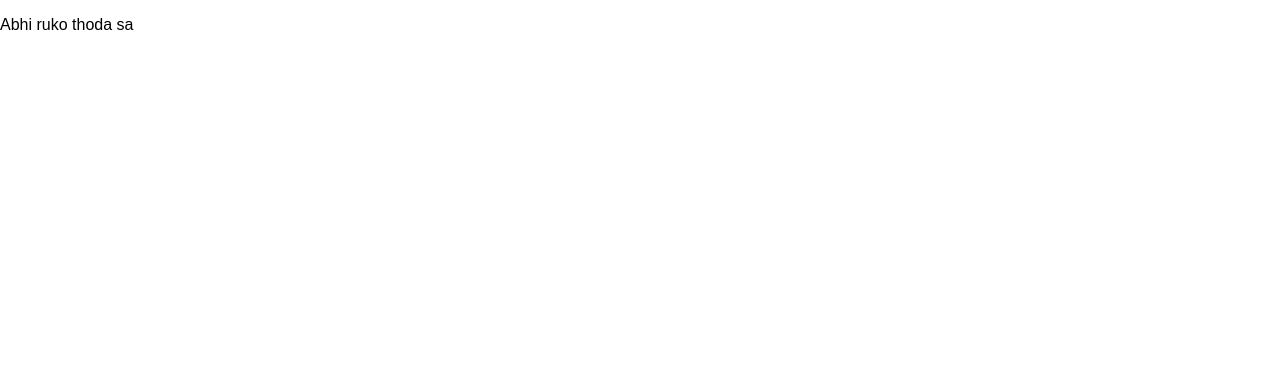
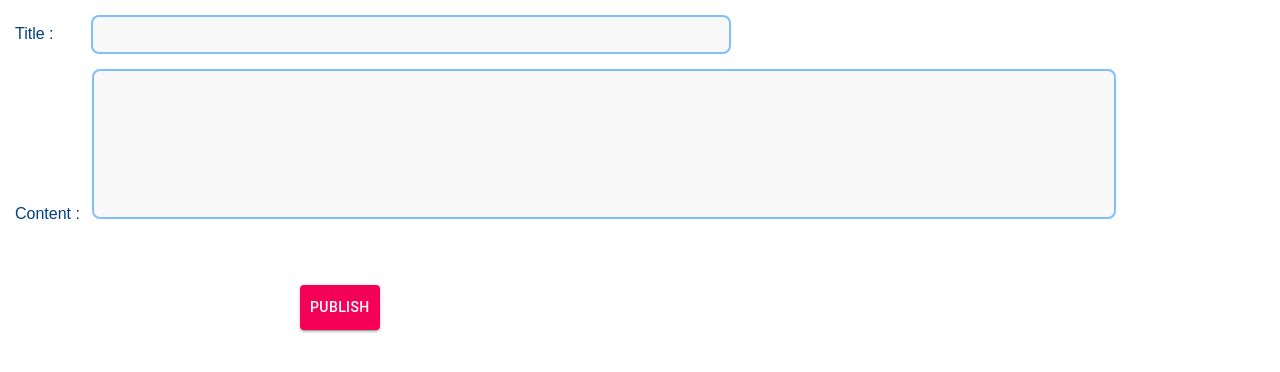
Before and after one commit to tachodril/Lets-Blog, a React (Create React App) app in the folder client/: page /create_blog in a window 1280 px wide. Shown: the top 372 px of the page. Built offline with nearby package versions, Linux system fonts and the light colour scheme.

Commit message:
create blog ui

```diff
--- a/client/src/components/createBlog.js
+++ b/client/src/components/createBlog.js
@@ -1,9 +1,69 @@
 import React, { Component } from "react";
+import Button from "@material-ui/core/Button";
 
+var titleStyle = {
+  width: "50%",
+  padding: "10px",
+  margin: "15px",
+  marginLeft: "25px",
+  border: "2px solid #80bfff",
+  borderRadius: "8px",
+  boxSizing: "border-box",
+  backgroundColor: "#f8f8f8",
+  color: "#001a33"
+};
+var contentStyle = {
+  width: "80%",
+  height: "150px",
+  padding: "10px",
+  boxSizing: "border-box",
+  border: "2px solid #80bfff",
+  borderRadius: "8px",
+  backgroundColor: "#f8f8f8",
+  resize: "none",
+  color: "#001a33"
+};
+var labelStyle = {
+  padding: "12px 12px 12px 0",
+  marginLeft: "15px",
+  display: "inline-block",
+  color: "#004080"
+};
+var buttonStyle = {
+  padding: "10px",
+  marginLeft: "300px",
+  marginTop: "50px"
+};
 class createBlog extends Component {
-  state = {};
+  state = {
+    title: "",
+    content: "",
+    sender: ""
+  };
+  send_button() {}
   render() {
-    return <p>Abhi ruko thoda sa</p>;
+    return (
+      <form>
+        <div>
+          <label style={labelStyle}>Title :</label>
+          <input value={this.state.title} type="text" style={titleStyle} />
+        </div>
+        <div>
+          <label style={labelStyle}>Content :</label>
+          <textarea id="mcontent" rows="3" style={contentStyle}></textarea>
+        </div>
+        <div>
+          <Button
+            onClick={this.send_button}
+            style={buttonStyle}
+            variant="contained"
+            color="secondary"
+          >
+            Publish
+          </Button>
+        </div>
+      </form>
+    );
   }
 }
 
```
